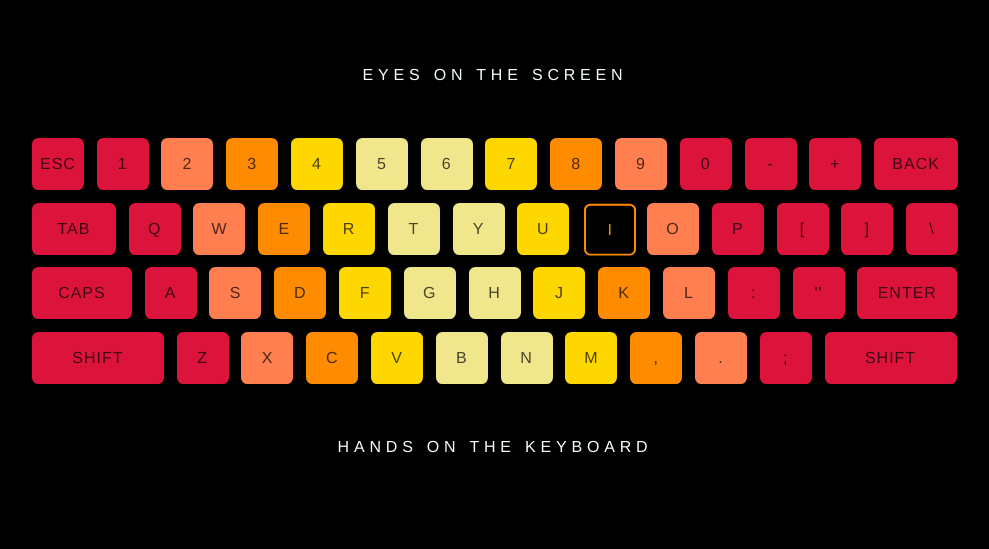
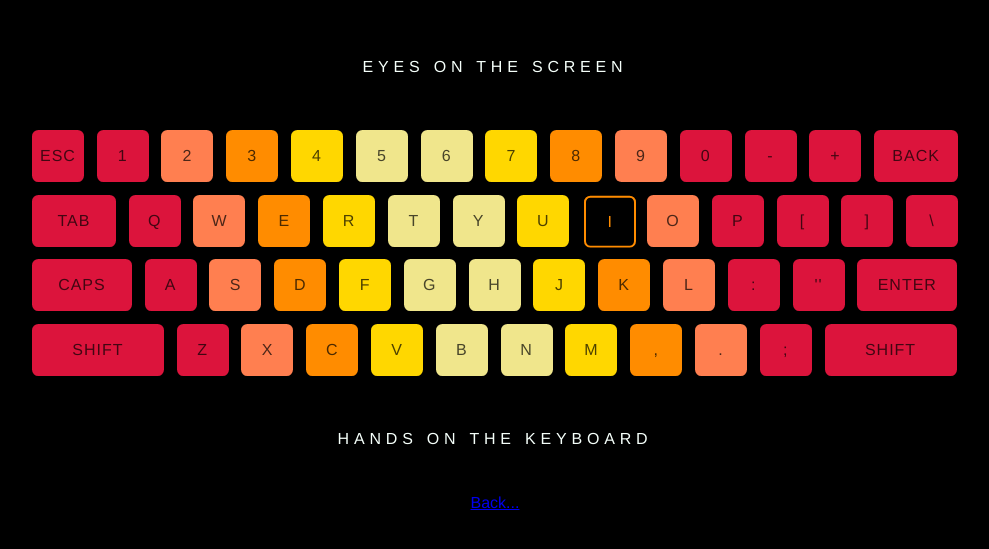
Before and after one commit to UzunDemir/keyboard-hero, a plain HTML site: page index.html in a window 1280 px wide. Shown: the part 139-688 px from the top of the page, without its empty margins (145-1134 px from the left). Drawn offline with nearby package versions, Linux system fonts and the light colour scheme.

Commit message:
Update index.html

```diff
--- a/index.html
+++ b/index.html
@@ -74,6 +74,7 @@
   </ul>
 </div>
 <h1 class="title">Hands on the keyboard</h1>
+<a href="https://uzundemir.github.io/">Back...</a>
 <!-- partial -->
   <script  src="./script.js"></script>
 
```
